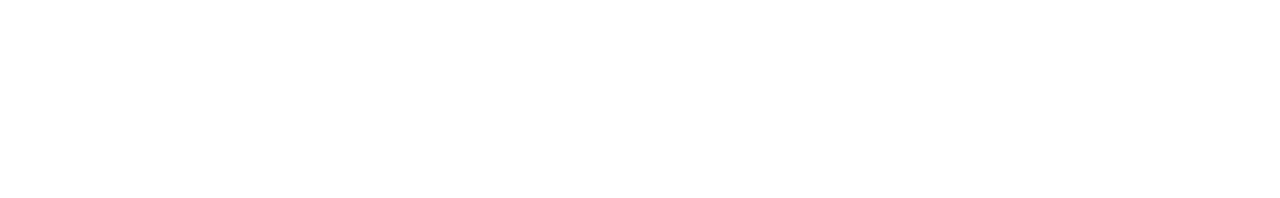
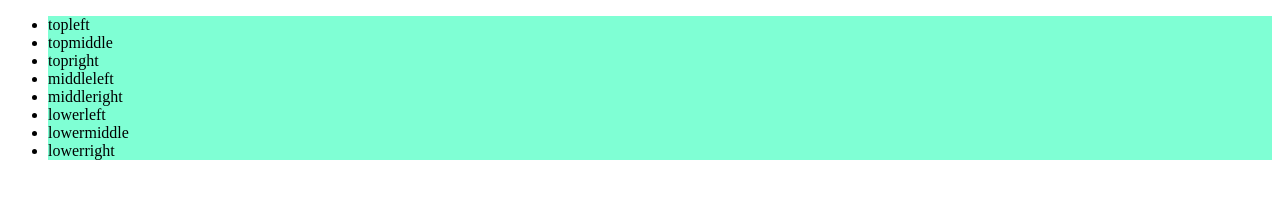
Before and after one commit to DanielCochran61/Pure-CSS-Grid, a plain HTML site: page index.html in a window 1280 px wide. Drawn offline with Linux system fonts and the light colour scheme.

Commit message:
unordered list

```diff
--- a/index.html
+++ b/index.html
@@ -5,8 +5,20 @@
     <meta name="viewport" content="width=device-width, initial-scale=1.0">
     <meta http-equiv="X-UA-Compatible" content="ie=edge">
     <title>CSS Grid</title>
+    <link rel="stylesheet" href="style.css">
 </head>
 <body>
 
+    <ul class="grid">
+        <li class="topleft">topleft</li>
+        <li class="topmiddle">topmiddle</li>
+        <li class="topright">topright</li>
+        <li class="middleleft">middleleft</li>
+        <li class="middleright">middleright</li>
+        <li class="lowerleft">lowerleft</li>
+        <li class="lowermiddle">lowermiddle</li>
+        <li class="lowerright">lowerright</li>
+    </ul>
+
 </body>
 </html>
--- a/style.css
+++ b/style.css
@@ -0,0 +1,35 @@
+.grid {
+    text-decoration: none;
+}
+
+.topleft {
+    background-color: aquamarine;
+}
+
+.topmiddle {
+    background-color: aquamarine;
+}
+
+.topright {
+    background-color: aquamarine;
+}
+
+.middleleft {
+    background-color: aquamarine;
+}
+
+.middleright {
+    background-color: aquamarine;
+}
+
+.lowerleft {
+    background-color: aquamarine;
+}
+
+.lowermiddle {
+    background-color: aquamarine;
+}
+
+.lowerright {
+    background-color: aquamarine;
+}
```
